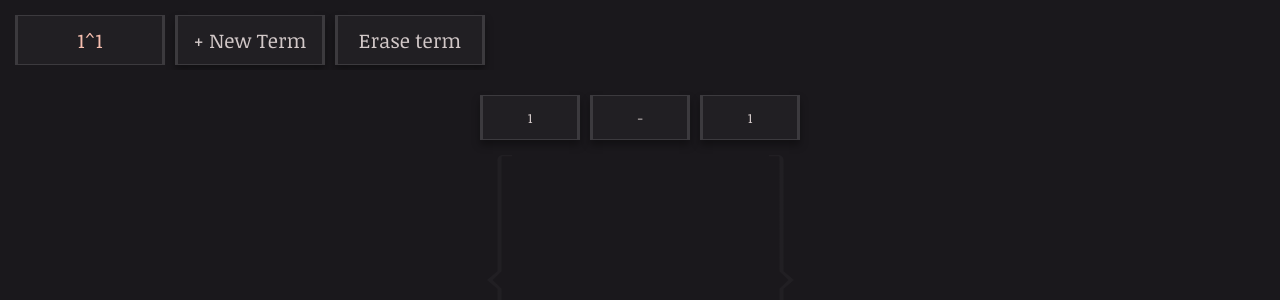
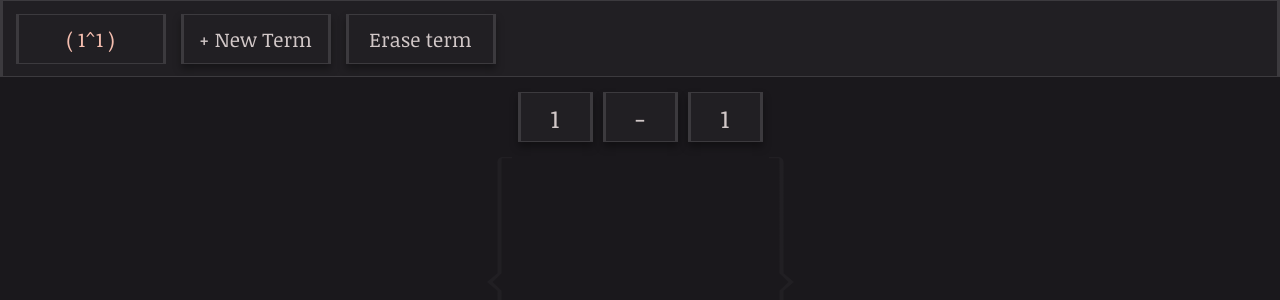
Before and after one commit to MidnattLantern/hypercounter2, a React (Create React App) app: page / in a window 1280 px wide. Both pictures are taken after a click on the button "+ New Term". Shown: the top 300 px of the page. Built offline with nearby package versions, Linux system fonts and the light colour scheme; a web font is replaced by a local one.

Commit message:
component cleanup and oranizing

```diff
--- a/src/App.js
+++ b/src/App.js
@@ -1,4 +1,4 @@
-import TermManager from "./pages/TermManager";
+import TermManager from "./pages/TermManager/TermManager";
 
 function App() {
   return (
--- a/src/index.css
+++ b/src/index.css
@@ -9,6 +9,21 @@
   --white-offset: rgb(245, 190, 175);
   --theme-font: 'Ewert', cursive;
 }
+::-webkit-scrollbar {
+  display: none;
+}
+/*::-webkit-scrollbar {
+  margin-top: 5px;
+  background: var(--dark);
+  height: 10px;
+}
+::-webkit-scrollbar-thumb {
+  background-color: var(--edge);
+  transition: background-color 0.3s ease;
+}
+::-webkit-scrollbar-thumb:hover {
+  background-color: var(--white-offset);
+}*/
 
 @keyframes button-pulse {
   0% {
--- a/src/pages/TermList/TermList.js
+++ b/src/pages/TermList/TermList.js
@@ -1,11 +1,37 @@
-// src/TermList.tsx
+// technologies
 import React from "react";
-//styles
+//^
+
+// styles
 import Styles from "./TermList.module.css";
+//^
 
 const TermList = ({focusTermIndex, expressionArray, handleCreateTerm, handleSelectTerm, handleEraseTerm}) => {
 
-  const EraseButton = () => {
+  // local components
+  const ExpressionArrayComponent = () => {
+    return(<>
+      {expressionArray.map(entity => (<>
+        <button
+        key={entity.term_index}
+        id={entity.term_index}
+        tabIndex="-1"
+        className={`${Styles.TermButton} ${focusTermIndex === entity.term_index ? Styles.SelectedTerm : null}`}
+        onClick={() => {handleSelectTerm(entity.term_index)}}
+        >
+          {`( `}{entity.term_coefficient}{entity.term_variable}^{entity.term_exponent}{` )`}
+        </button>
+      </>))}
+    </>)
+  };
+
+  const NewTermComponent = () => {
+    return(<>
+      <button className={Styles.TermButton} onClick={() => {handleCreateTerm()}}>+ New Term </button>
+    </>)
+  };
+
+  const EraseButtonComponent = () => {
     return(<>
       {focusTermIndex !== null ? (<>
         <button className={Styles.TermButton} onClick={() => {handleEraseTerm(focusTermIndex)}}>Erase term</button>
@@ -13,33 +39,19 @@ const TermList = ({focusTermIndex, expressionArray, handleCreateTerm, handleSele
         <button className={Styles.DisabledTermButton} onClick={() => {}}>Erase Term</button>
       </>)}
     </>)
-  }
+  };
+  //^
 
+  // final XTML
   return (<>
     <div className={Styles.TermListModule}>
       <table className={Styles.TermListTable} tabIndex="0">
-
-        {expressionArray.map(entity => (<>
-          <button
-          key={entity.term_index}
-          id={entity.term_index}
-          tabIndex="-1"
-          className={`${Styles.TermButton} ${focusTermIndex === entity.term_index ? Styles.SelectedTerm : null}`}
-          onClick={() =>
-          {handleSelectTerm(entity.term_index)}}>
-
-        {entity.term_coefficient}{entity.term_variable}^{entity.term_exponent}
-
-          </button>
-
-        </>))}
-
-        <button className={Styles.TermButton} onClick={() => {handleCreateTerm()}}>+ New Term </button>
-        {EraseButton()}
+        {ExpressionArrayComponent()}
+        {NewTermComponent()}
+        {EraseButtonComponent()}
       </table>
     </div>
-
-    </>);
+  </>);
 };
 
 export default TermList;
--- a/src/pages/TermList/TermList.module.css
+++ b/src/pages/TermList/TermList.module.css
@@ -1,20 +1,25 @@
-.TermListModule{
-/*    background-color: var(--dark);*/
-/*    border: 1px solid var(--edge);*/
+/* foundation */
+.TermListModule {
+    background-color: var(--dark);
+    border: 1px solid var(--edge);
     border-left-width: 3px;
     border-right-width: 3px;
     margin: 0px;
-    padding: 10px;
+    padding: 0px;
 }
+/* --^-- */
 
+/* TermListTable */
 .TermListTable{
     display: flex;
     flex-direction: row;
-    overflow: scroll;
+    overflow-x: scroll;
+    overflow-y: hidden;
+    height: auto;
+    padding: 5px;
 }
-
     .TermButton{
-    margin: 5px;
+        margin: 7.5px;
         color: var(--white);
         min-width: 150px;
         height: 50px;
@@ -25,8 +30,17 @@
         font-size: 20px;
         font-family: 'Noticia Text';
     }
+
+    .SelectedTerm,
+    .SelectedTerm:hover{
+        color: var(--white-offset);
+        box-shadow: none;
+        animation: none;
+        cursor: default;
+    }
+
     .DisabledTermButton{
-    margin: 5px;
+        margin: 7.5px;
         min-width: 150px;
         height: 50px;
         display: flex;
@@ -43,10 +57,4 @@
         box-shadow: none;
         cursor: default;
     }
-.SelectedTerm,
-.SelectedTerm:hover{
-    color: var(--white-offset);
-    box-shadow: none;
-    animation: none;
-    cursor: default;
-}
+/* --^-- */
--- a/src/pages/TermManager.js
+++ /dev/null
@@ -1,52 +0,0 @@
-import React, { useState } from "react";
-import TermList from "./TermList/TermList";
-import { v4 as uuidv4 } from 'uuid'; // convenient for term index
-import { useExpression } from "../context/ExpressionContext";
-import MagScrollProvider from "./magScroll/MagScrollProvider";
-
-const TermManager = () => {
-    const newTermIndex = uuidv4();
-    const [focusTermIndex, setFocusTermIndex] = useState(null);
-  const { expressionArray, addTerm, deleteTerm } = useExpression();
-
-const handleCreateTerm = () => {
-  const newTerm = {
-    term_coefficient: 1,
-    term_variable: null,
-    term_exponent: 1,
-    term_index: newTermIndex,
-    scroll_memory_coefficient: 3,
-    scroll_memory_variable: 0,
-    scroll_memory_exponent: 2
-  };
-  addTerm(newTerm);
-
-  setFocusTermIndex(newTermIndex);
-};
-
-      const handleSelectTerm = async(targetIndex) => {
-        await setFocusTermIndex(null); // for refresh
-        setFocusTermIndex(targetIndex);
-      };
-
-      const handleEraseTerm = (target) => {
-        deleteTerm(target);
-        setFocusTermIndex(null);
-      }
-
-    return(<>
-
-        <TermList
-        focusTermIndex={focusTermIndex}
-        expressionArray={expressionArray}
-        handleCreateTerm={handleCreateTerm}
-        handleSelectTerm={handleSelectTerm}
-        handleEraseTerm={handleEraseTerm}
-        />
-
-      {focusTermIndex !== null ? <MagScrollProvider focusTermIndex={focusTermIndex}/> : null}
-
-    </>)
-};
-
-export default TermManager;
--- /dev/null
+++ b/src/pages/TermManager/TermManager.js
@@ -0,0 +1,76 @@
+// technologies
+import React, { useState } from "react";
+import { v4 as uuidv4 } from 'uuid';
+import { useExpression } from "../../context/ExpressionContext";
+//^
+
+// global components
+import TermList from "../TermList/TermList";
+import MagScrollProvider from "../magScroll/MagScrollProvider";
+//^
+
+const TermManager = () => {
+  // states
+  const newTermIndex = uuidv4();
+  const [focusTermIndex, setFocusTermIndex] = useState(null);
+  const { expressionArray, addTerm, deleteTerm } = useExpression();
+  //^
+
+  // handle actions
+  const handleCreateTerm = () => {
+    const newTerm = {
+      term_coefficient: 1,
+      term_variable: null,
+      term_exponent: 1,
+      term_index: newTermIndex,
+      scroll_memory_coefficient: 3,
+      scroll_memory_variable: 0,
+      scroll_memory_exponent: 2
+    };
+    addTerm(newTerm);
+    setFocusTermIndex(newTermIndex);
+  };
+
+  const handleSelectTerm = async(targetIndex) => {
+    await setFocusTermIndex(null);
+    setFocusTermIndex(targetIndex);
+  };
+
+  const handleEraseTerm = (target) => {
+    deleteTerm(target);
+    setFocusTermIndex(null);
+  }
+  //^
+
+  // local components
+  const TermListComponent = () => {
+    return(<>
+      <TermList
+      focusTermIndex={focusTermIndex}
+      expressionArray={expressionArray}
+      handleCreateTerm={handleCreateTerm}
+      handleSelectTerm={handleSelectTerm}
+      handleEraseTerm={handleEraseTerm}
+      />
+    </>)
+  }
+
+  const FocusTermIndexComponent = () => {
+    return(<>
+      {focusTermIndex !== null ? (<>
+      <MagScrollProvider focusTermIndex={focusTermIndex}/>
+      </>) : (<>
+
+      </>)}
+    </>)
+  }
+  //^
+
+  // complete XTML
+  return(<>
+    {TermListComponent()}
+    {FocusTermIndexComponent()}
+  </>)
+};
+
+export default TermManager;
--- a/src/pages/magScroll/MagScrollProvider.js
+++ b/src/pages/magScroll/MagScrollProvider.js
@@ -1,13 +1,23 @@
+// technologies
+import { useEffect, useState } from "react";
+import { useExpression } from "../../context/ExpressionContext";
+//^
+
+// graphics
 import Styles from "./ScrollPilot.module.css";
-import { useEffect, useState } from "react";
-import MagScroll from "./MagScroll";
 import { ReactComponent as ProviderDecoratorLeft} from "../../assets/provider-decorator-left.svg";
 import { ReactComponent as ProviderDecoratorRight} from "../../assets/provider-decorator-right.svg";
-import { useExpression } from "../../context/ExpressionContext";
+//^
+
+// components
+import MagScroll from "./MagScroll";
+//^
+
 
 const MagScrollProvider = ({
     focusTermIndex,
 }) => {
+    //states
     const { expressionArray, editTerm } = useExpression();
     const [hasLoaded, setHasLoaded] = useState(false);
     const [localCoefficient, setLocalCoefficient] = useState(null);
@@ -18,9 +28,12 @@ const MagScrollProvider = ({
     const [localScrollMemoryExponent, setLocalScrollMemoryExponent] = useState(2);
     const [focusPilot, setFocusPilot] = useState(null);
     const library1 = [10, 3, 2, 1, 0, -1];
-    const library2 = [null, "♦️", "♥️", "♠️", "♣️"];
+//    const library2 = [null, "♦️", "♥️", "♠️", "♣️"];
+    const library2 = [null, "d", "h", "s", "c"];
     const library3  = [3, 2, 1, -1];
+    //^
 
+    // effect
     useEffect(() => {
         if (!hasLoaded) {
             const handleMount = () => {
@@ -39,7 +52,9 @@ const MagScrollProvider = ({
             handleMount();
         };
     }, [expressionArray, focusTermIndex, hasLoaded]);
+    //^
 
+    // handle actions
     const handleUnselect = () => {
         setFocusPilot(null);
     };
@@ -84,7 +99,9 @@ const MagScrollProvider = ({
         setFocusPilot(null);
         handleSetFocusPilot(0);
     };
+    //^
 
+    // local components
     const renderFocusedComponent = () => {
         switch(focusPilot){
             case 1:
@@ -103,22 +120,31 @@ const MagScrollProvider = ({
                 return <div className={Styles.UnselectedContainer}></div>;
         };
     };
+    const selectorComponent = () => {
+        return(<div>
+            <button className={Styles.SelectLibraryButton} onClick={() => {handleSetFocusPilot(1)}}>{localCoefficient}</button>
+            <button className={Styles.SelectLibraryButton} onClick={() => {handleSetFocusPilot(2)}}>{localVariable !== null ? localVariable : <>-</>}</button>
+            <button className={Styles.SelectLibraryButton} onClick={() => {handleSetFocusPilot(3)}}>{localExponent}</button>
+        </div>)
+    };
 
-    return(hasLoaded ? <div className={Styles.ProviderContainer}>
+    //^
 
-            <div>
-                <button className={Styles.SelectLibraryButton} onClick={() => {handleSetFocusPilot(1)}}>{localCoefficient}</button>
-                <button className={Styles.SelectLibraryButton} onClick={() => {handleSetFocusPilot(2)}}>{localVariable !== null ? localVariable : <>-</>}</button>
-                <button className={Styles.SelectLibraryButton} onClick={() => {handleSetFocusPilot(3)}}>{localExponent}</button>
+    // complete XTML
+    return(hasLoaded ? (<>
+        <div className={Styles.ProviderContainer}>
+            {selectorComponent()}
+
+            <div className={Styles.WrapFocusedComponent}>
+                <div className={Styles.ProviderContainerDecoratorContainer}><ProviderDecoratorLeft className={Styles.ProviderContainerDecorator} /></div>
+                {renderFocusedComponent()}
+                <div className={Styles.ProviderContainerDecoratorContainer}><ProviderDecoratorRight className={Styles.ProviderContainerDecorator} /></div>
             </div>
 
-        <div className={Styles.WrapFocusedComponent}>
-            <div className={Styles.ProviderContainerDecoratorContainer}><ProviderDecoratorLeft className={Styles.ProviderContainerDecorator} /></div>
-            {renderFocusedComponent()}
-            <div className={Styles.ProviderContainerDecoratorContainer}><ProviderDecoratorRight className={Styles.ProviderContainerDecorator} /></div>
         </div>
+    </>) : (<>
 
-    </div> : <p>loading</p>)
+    </>))
 };
 
 export default MagScrollProvider;
--- a/src/pages/magScroll/ScrollPilot.module.css
+++ b/src/pages/magScroll/ScrollPilot.module.css
@@ -1,14 +1,23 @@
-
+/* MagScrollProvider */
 .ProviderContainer{
     display: flex;
     flex-direction: column;
     align-items: center;
     justify-content: center;
-/*    border: 1px solid var(--edge);
-    border-left-width: 3px;
-    border-right-width: 3px;*/
     margin: 0px;
     padding: 10px;
+}
+.SelectLibraryButton{
+    width: 75px;
+    height: 50px;
+    margin: 5px;
+    font-size: 25px;
+}
+.WrapFocusedComponent{
+    display: flex;
+    flex-direction: row;
+    justify-content: center;
+    margin: 10px;
 }
 .ProviderContainerDecoratorContainer{
     height: 250px;
@@ -17,34 +26,9 @@
 .ProviderContainerDecorator{
     fill: var(--dark);
 }
+/* --^-- */
 
-.ClearIcon{
-    fill: var(--white);
-}
-.ClearIcon:hover{
-    fill: var(--theme);
-    cursor: pointer;
-}
-
-.UnselectedContainer{
-    border: 1px hidden var(--edge);
-    border-left-width: 4px;
-    border-right-width: 4px;
-    width: 257px;
-    height: 250px;
-    display: flex;
-    justify-content: center;
-    align-items: center;
-}
-
-.WrapFocusedComponent{
-    display: flex;
-    flex-direction: row;
-    justify-content: center;
-    margin: 10px;
-}
-
-/* --- --- */
+/* MagScroll */
 .AlignScrollContainer{
     border: 1px solid var(--white-offset);
     border-left-width: 4px;
@@ -68,6 +52,26 @@
     transition: height 0.5s ease, border-color 0.5s ease, visibility 0.5s ease;
     visibility: hidden;
 }
+
+.HighlighterFrame{
+    position: absolute;
+    width: 250px;
+    height: 250px;
+    pointer-events: none;
+    z-index: 9;
+}
+.Highlighter {
+    opacity: 1; /* Fades in */
+    transition: opacity 0.20s ease;
+    visibility: visible;
+    fill: var(--white-offset);
+}
+.HideHighlighter {
+    opacity: 0;
+    transition: opacity 0.20s ease;
+    visibility: hidden;
+}
+
 .ScrollContainer{
     position: relative;
     overflow: visible;
@@ -76,26 +80,6 @@
     align-items: center;
     background-color: var(--void);
 }
-.HighlighterFrame{
-    position: absolute;
-    width: 250px;
-    height: 250px;
-    pointer-events: none;
-    z-index: 9;
-}
-.HideHighlighter {
-    opacity: 0;
-    transition: opacity 0.20s ease;
-    visibility: hidden;
-}
-
-.Highlighter {
-    opacity: 1; /* Fades in */
-    transition: opacity 0.20s ease;
-    visibility: visible;
-    fill: var(--white-offset);
-}
-/* ---^--- */
 
 .LibraryItem{
     width: 50px;
@@ -109,6 +93,28 @@
     justify-content: center;
     pointer-events: all;
 }
+/* --^-- */
+
+.ClearIcon{
+    fill: var(--white);
+}
+.ClearIcon:hover{
+    fill: var(--theme);
+    cursor: pointer;
+}
+
+.UnselectedContainer{
+    border: 1px hidden var(--edge);
+    border-left-width: 4px;
+    border-right-width: 4px;
+    width: 257px;
+    height: 250px;
+    display: flex;
+    justify-content: center;
+    align-items: center;
+}
+
+
 
 .SelectLibraryContainer{
     background-color: var(--dark);
@@ -117,13 +123,9 @@
     border-right-width: 3px;
     width: 100%;
 }
-.SelectLibraryButton{
-    width: 100px;
-    height: 45px;
-    margin: 5px;
-}
 
-/* --- --- */
+
+/* depreached
 .StatusBar{
     position: fixed;
     bottom: 0px;
@@ -174,4 +176,4 @@ margin-left: 50px;
     padding-left: 50px;
     border-left: 1.5px solid var(--edge);
 }
-/* ---^--- */
+*/
```
Also changed, not shown: src/pages/magScroll/MagScroll.js (+29 -10 lines), src/pages/TermManager/TermManager.module.css (added). Lines whose indentation alone changed are shown as unchanged.
